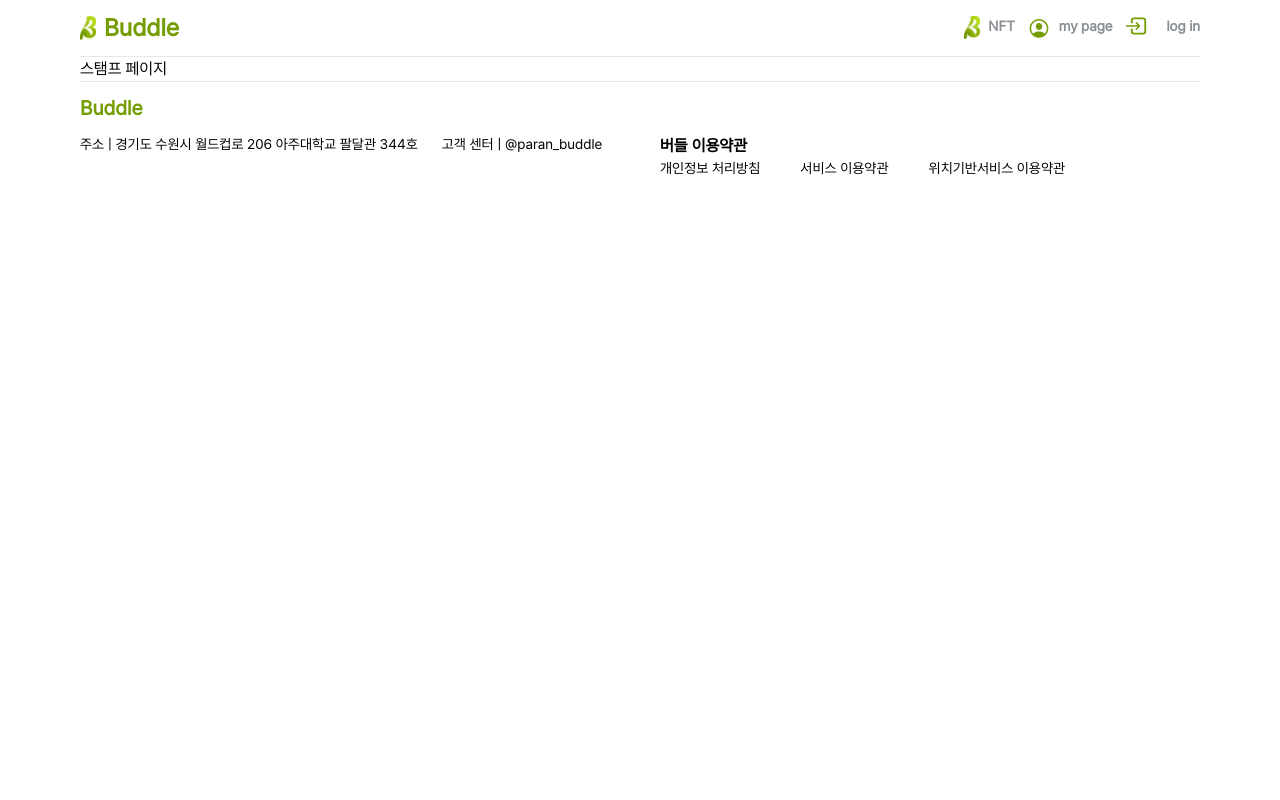
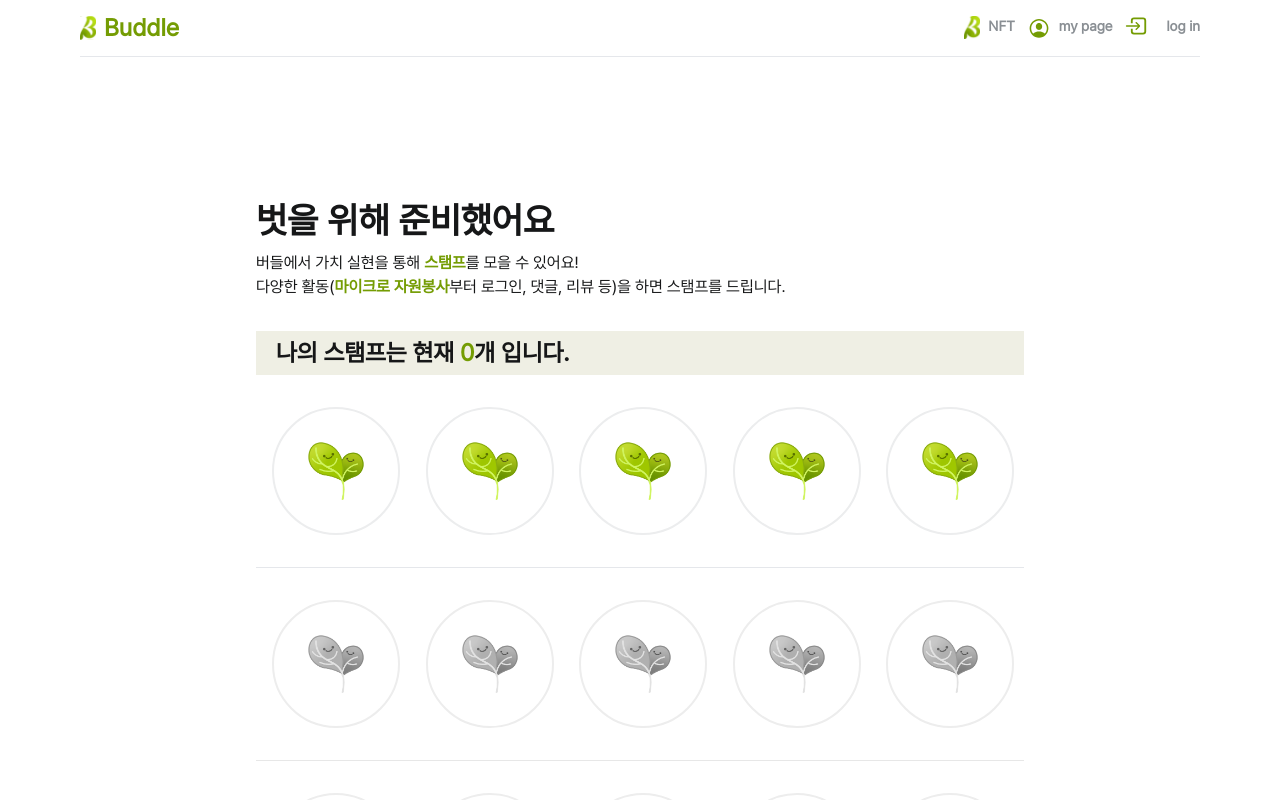
Before and after one commit to BuddlIes/FrontEnd, a React (Vite) app: page /mypage/StampPage in a window 1280 px wide. Shown: the top 800 px of the page. Built offline with nearby package versions, Linux system fonts and the light colour scheme; no server answers.

Commit message:
Feat:스탬프페이지 컴포넌트 및 NFT페이지에서 스탬프 페이지로 이동할 수 있게 기능 추가

```diff
--- a/src/Components/Bottom/index.jsx
+++ b/src/Components/Bottom/index.jsx
@@ -3,7 +3,7 @@
 function Bottom() {
   return (
     <div className="border-t bottom-0 bg-white w-full h-1/6 mb-1">
-      <div className="text-main text-xl  font-semibold pb-3 pt-3 flex-1">
+      <div className="text-main text-xl font-semibold pb-3 pt-3 flex-1">
         Buddle
       </div>
       <div className="grid grid-cols-2 gap-10">
--- a/src/pages/MyPage/Components/LeftSide/index.jsx
+++ b/src/pages/MyPage/Components/LeftSide/index.jsx
@@ -15,7 +15,7 @@
                 내 봉사 내역
             </Link>
             <Link to="/mypage/StampPage" className="w-72 h-12 border border-[#EFEFE4] p-3 text-base font-semibold text-[#161718]">
-                스탬프 전체 확인
+                스탬프 달성 현황
             </Link>
         </div>
     );
--- /dev/null
+++ b/src/pages/MyPage/Components/LeftSide/stampPage/atoms/Stamp/index.jsx
@@ -0,0 +1,12 @@
+import React from "react";
+
+function Stamp({image}){
+return(
+    <div className="items-center">
+    <div className="w-32 h-32 flex itFems-center justify-center p-6 rounded-full bg-[#FFF] border-2 border-[#ECEDEE] mx-4">
+      <img src={image}/>
+    </div>
+  </div>
+)
+}
+export default Stamp;
--- a/src/pages/MyPage/Components/LeftSide/stampPage/index.jsx
+++ b/src/pages/MyPage/Components/LeftSide/stampPage/index.jsx
@@ -1,12 +1,88 @@
-// 현재 스탬프 내역
-import React from "react";
+// 스탬프 페이지
+import React, { useState, useEffect } from "react";
+import axios from "axios";
+import leaf from "../../../../../assets/스탬프.png";
+import Stamp from "./atoms/stamp";
+function StampPage() {
+  const [StampNum, getStampNum] = useState(0);
+  const studentId = "202020797"; // getStudentId(); // 로컬스토리지에 토큰이 있으니까 토큰으로 유저 구분해서 해당 유저 정보에서 학번 가져오기
 
-function StampPage() {
-    return (
-        <div>
-            <div>스탬프 페이지</div>
+  useEffect(() => {
+    StampCounter();
+  }, []);
+
+  const StampCounter = async () => {
+    const url = `http://52.79.132.18:8443/stamp/get_stamp_count?user_number=${studentId}`;
+
+    try {
+      const response = await axios.get(url);
+      getStampNum(response.data);
+      console.log("스탬프 개수: ", response.data);
+    } catch (error) {
+      console.log("에러 발생:", error);
+    }
+  };
+
+  return (
+    <div className="w-full h-full flex flex-row">
+      <div className="grow flex flex-col items-center">
+        <div className="max-w-3xl mx-auto">
+          <div className="text-4xl text-left pt-36 pb-2.5 font-semibold text-bdblack">
+            벗을 위해 준비했어요
+          </div>
+          <div className="text-base text-left text-bdblack">
+            버들에서 가치 실현을 통해{" "}
+            <span className="text-[#749C03] font-semibold">스탬프</span>를 모을
+            수 있어요!
+          </div>
+          <div className="text-base text-left text-bdblack pb-8">
+            다양한 활동(
+            <span className="text-[#749C03] font-semibold">
+              마이크로 자원봉사
+            </span>
+            부터 로그인, 댓글, 리뷰 등)을 하면 스탬프를 드립니다.
+          </div>
+          <div className="box-border justify-center w-full ">
+            <div className="flex flex-col">
+              <div className="max-w-full text-2xl text-left text-bdblack font-bold bg-[#EFEFE4] px-5 py-1.5">
+                나의 스탬프는 현재{" "}
+                <span className="text-[#749C03]">{StampNum}</span>개 입니다.
+              </div>
+            </div>
+            <div>
+              <div className="grid grid-flow-col grid-cols-5 py-8 border-b">
+                {" "}
+                {/*스탬프1~5*/}
+                <Stamp image={leaf} />
+                <Stamp image={leaf} />
+                <Stamp image={leaf} />
+                <Stamp image={leaf} />
+                <Stamp image={leaf} />
+              </div>
+              <div className="grid grid-flow-col grid-cols-5 py-8 border-b filter grayscale">
+                {" "}
+                {/*스탬프6~10*/}
+                <Stamp image={leaf} />
+                <Stamp image={leaf} />
+                <Stamp image={leaf} />
+                <Stamp image={leaf} />
+                <Stamp image={leaf} />
+              </div>
+              <div className="grid grid-flow-col grid-cols-5 py-8 border-b filter grayscale mb-36">
+                {" "}
+                {/*스탬프11~15*/}
+                <Stamp image={leaf} />
+                <Stamp image={leaf} />
+                <Stamp image={leaf} />
+                <Stamp image={leaf} />
+                <Stamp image={leaf} />
+              </div>
+            </div>
+          </div>
         </div>
-    );
+      </div>
+    </div>
+  );
 }
 
 export default StampPage;
--- a/src/pages/NFTPage/Components/SecondNFT/index.jsx
+++ b/src/pages/NFTPage/Components/SecondNFT/index.jsx
@@ -13,7 +13,7 @@
       <div className="flex items-center pt-8">
         <div>
           <div className="w-48 h-48 flex items-center justify-center p-6 rounded-full bg-[#FFF] border-2 border-[#ECEDEE] border-dashed mx-4 filter grayscale">
-            <img src="/src/assets/버들 로고.png" />
+            <img src="/src/assets/nft1.png" />
           </div>
           <div className="flex items-center justify-center pt-2 text-xl text-bdblack">
             편의점
@@ -21,7 +21,7 @@
         </div>
         <div>
           <div className="w-48 h-48 flex items-center justify-center p-6 rounded-full bg-[#FFF] border-2 border-[#ECEDEE] border-dashed mx-4 filter grayscale">
-            <img src="/src/assets/버들 로고.png" />
+            <img src="/src/assets/nft2.png" />
           </div>
           <div className="flex items-center justify-center pt-2 text-xl text-bdblack">
             카페
@@ -29,7 +29,7 @@
         </div>
         <div>
           <div className="w-48 h-48 flex items-center justify-center p-6 rounded-full bg-[#FFF] border-2 border-[#ECEDEE] border-dashed mx-4 filter grayscale">
-            <img src="/src/assets/버들 로고.png" />
+            <img src="/src/assets/nft3.png" />
           </div>
           <div className="flex items-center justify-center pt-2 text-xl text-bdblack">
             패스트푸드
--- a/src/pages/NFTPage/Components/ThirdNFT/index.jsx
+++ b/src/pages/NFTPage/Components/ThirdNFT/index.jsx
@@ -13,7 +13,7 @@
       <div className="flex items-center pt-8">
         <div>
           <div className="w-48 h-48 flex items-center justify-center p-6 rounded-full bg-[#FFF] border-2 border-[#ECEDEE] border-dashed mx-4 filter grayscale">
-            <img src="/src/assets/버들 로고.png" />
+            <img src="/src/assets/nft1.png" />
           </div>
           <div className="flex items-center justify-center pt-2 text-xl text-bdblack">
             편의점
@@ -21,7 +21,7 @@
         </div>
         <div>
           <div className="w-48 h-48 flex items-center justify-center p-6 rounded-full bg-[#FFF] border-2 border-[#ECEDEE] border-dashed mx-4 filter grayscale">
-            <img src="/src/assets/버들 로고.png" />
+            <img src="/src/assets/nft2.png" />
           </div>
           <div className="flex items-center justify-center pt-2 text-xl text-bdblack">
             카페
@@ -29,7 +29,7 @@
         </div>
         <div>
           <div className="w-48 h-48 flex items-center justify-center p-6 rounded-full bg-[#FFF] border-2 border-[#ECEDEE] border-dashed mx-4 filter grayscale">
-            <img src="/src/assets/버들 로고.png" />
+            <img src="/src/assets/nft3.png" />
           </div>
           <div className="flex items-center justify-center pt-2 text-xl text-bdblack">
             패스트푸드
--- a/src/pages/NFTPage/index.jsx
+++ b/src/pages/NFTPage/index.jsx
@@ -8,7 +8,7 @@
 function NFTPage() {
   return (
     <div className="w-full h-full flex flex-row">
-      <div className="grow flex flex-col items-center h-screen">
+      <div className="grow flex flex-col items-center">
         <div className="max-w-3xl mx-auto">
           <BudStatus />
           <FirstNFT />
```
Also changed, not shown: src/pages/NFTPage/Components/BudStatus/index.jsx (+10 -9 lines).
